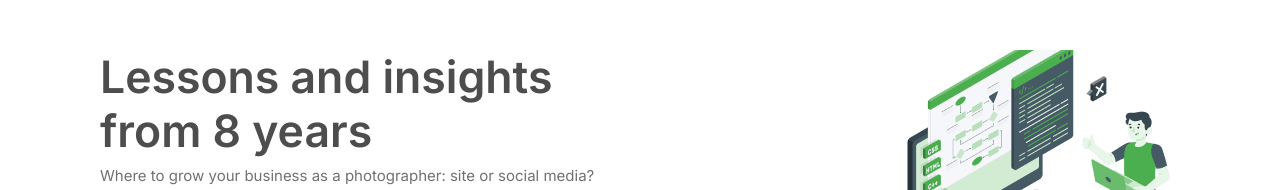
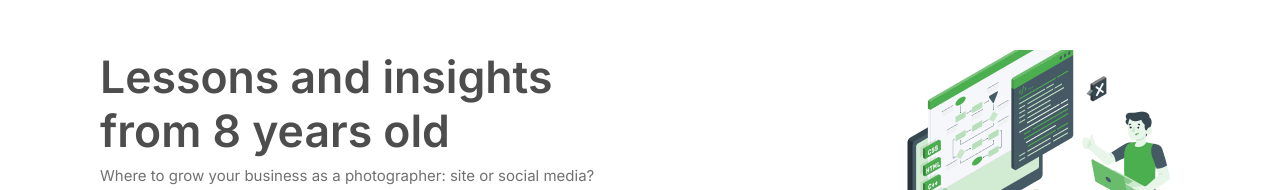
Before and after one commit to Tanimhrn/Nextcent-Website, a plain HTML site: page index.html in a window 1280 px wide. Shown: the top 190 px of the page. Drawn offline with Linux system fonts and the light colour scheme.

Commit message:
local and remote repo sync check

```diff
--- a/index.html
+++ b/index.html
@@ -13,7 +13,7 @@
         <header>
             <div>
                 <h1>Lessons and insights</h1>
-                <h1>from 8 years </h1>
+                <h1>from 8 years old</h1>
                 <p>
                     Where to grow your business as a photographer: site or social media?
                 </p>
```
